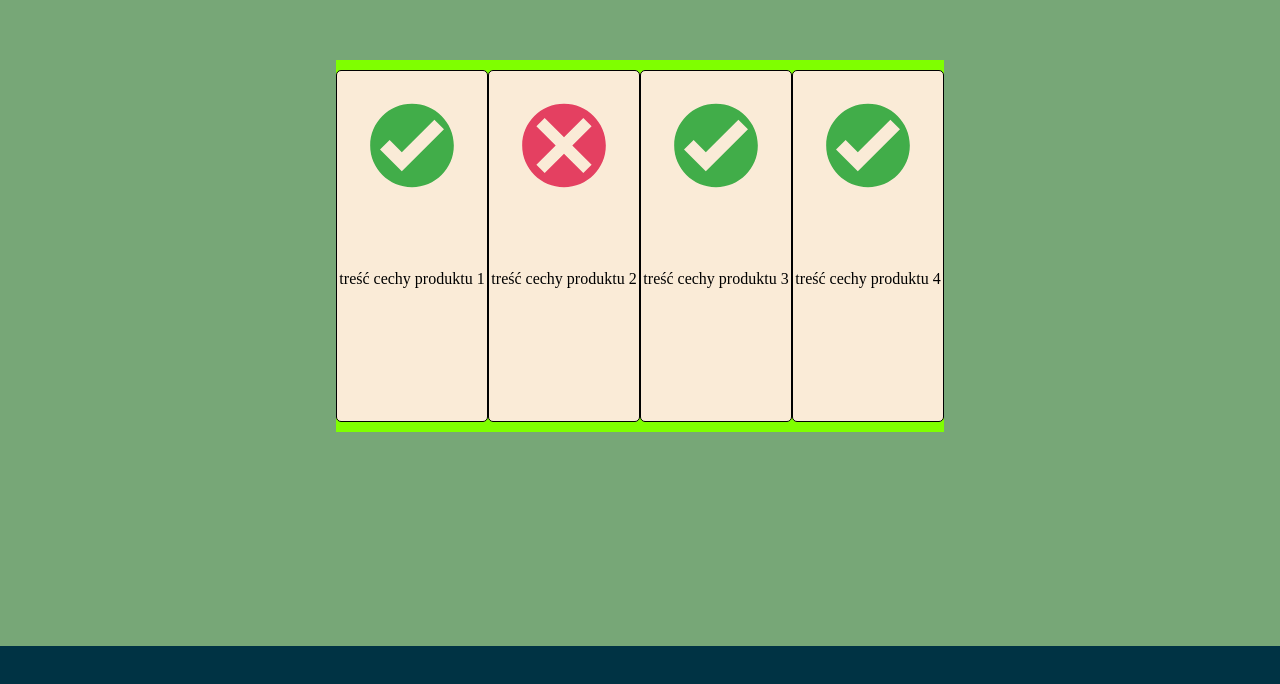
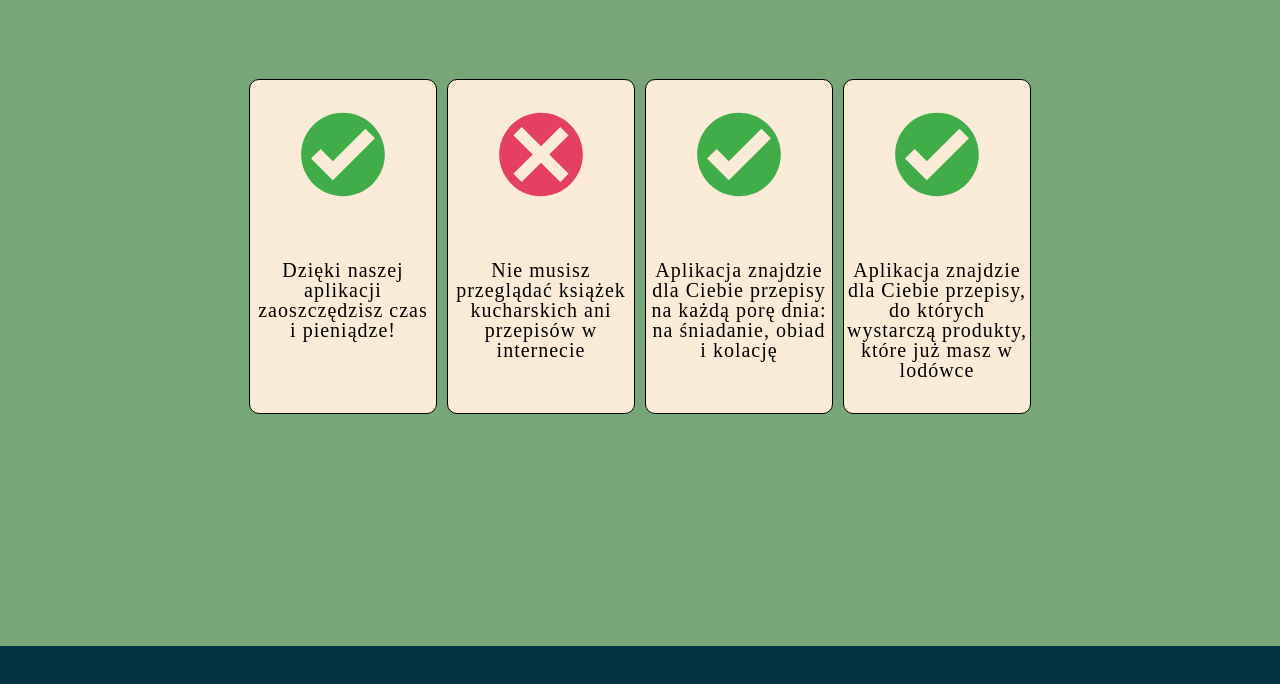
Before and after one commit to DorotaLeniec/jfdd5-2kwadrat, a plain HTML site: page index.html in a window 1280 px wide. Shown: the part 1454-2138 px from the top of the page. Drawn offline with Linux system fonts and the light colour scheme.

Commit message:
nowy commit

```diff
--- a/index.html
+++ b/index.html
@@ -39,16 +39,16 @@
     <section class="sectionTwo" id="ficzery">                                                           <!-- tą sekcję pisze ja - Maciej :slightly_smiling_face: -->
         <div class="features">
             <div class="cecha">
-                treść cechy produktu 1
+                Dzięki naszej aplikacji zaoszczędzisz czas i pieniądze!
             </div>
             <div class="cecha icon-cross">
-                treść cechy produktu 2
+                Nie musisz przeglądać książek kucharskich ani przepisów w internecie
             </div>
             <div class="cecha">
-                treść cechy produktu 3
+                Aplikacja znajdzie dla Ciebie przepisy na każdą porę dnia: na śniadanie, obiad i kolację
             </div>
             <div class="cecha">
-                treść cechy produktu 4
+                Aplikacja znajdzie dla Ciebie przepisy, do których wystarczą produkty, które już masz w lodówce
             </div>
         </div>
     </section>
--- a/style.css
+++ b/style.css
@@ -192,16 +192,17 @@ p {
 /* style Macieja */
 
 .features {
-    background-color: chartreuse;
+    background-color: #77a777;
     padding-top: 5px;
     padding-bottom: 5px;
     text-align: center;
     margin-top: 60px;
-
+    width: 800px;
     display: flex;
     justify-content: center;
     margin: auto;
     flex-direction: row;
+    flex-wrap: wrap;
 }
 
 .cecha {
@@ -210,15 +211,24 @@ p {
     background-position: center top 10px;
     background-size: 100px auto;
     background-color: antiquewhite;
-    padding-top: 200px;
+    padding: 180px 3px 3px 3px;
     display: inline-block;
     height: 150px;
-    width: 24%;
-    min-width: 150px;
-    max-width: 200px;
-    margin: 5px 0;
+    width: 180px;
+    /*min-width: 150px;*/
+    /*max-width: 200px;*/
+    margin: 5px 5px;
     border: 1px solid black;
-    border-radius: 5px;
+    border-radius: 10px;
+    font: Arial;
+    font-size: 20px;
+    letter-spacing: 1px;
+    transition-property: background-color;
+    transition-duration: 1s;
+}
+
+.cecha:hover {
+    background-color: burlywood;
 }
 
 .icon-cross {
```
